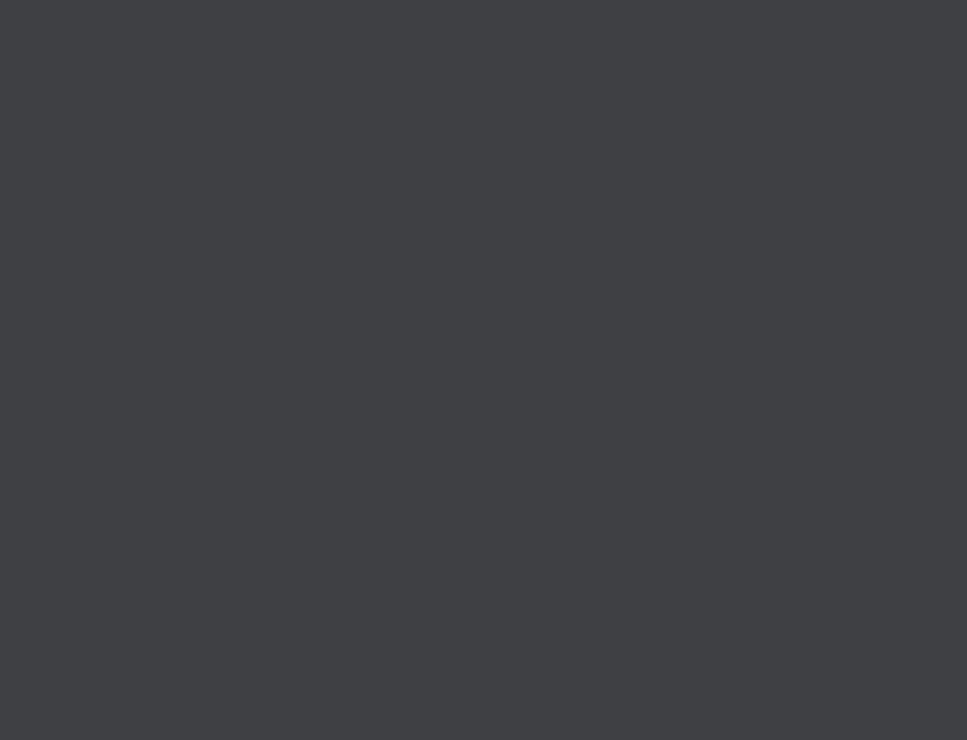
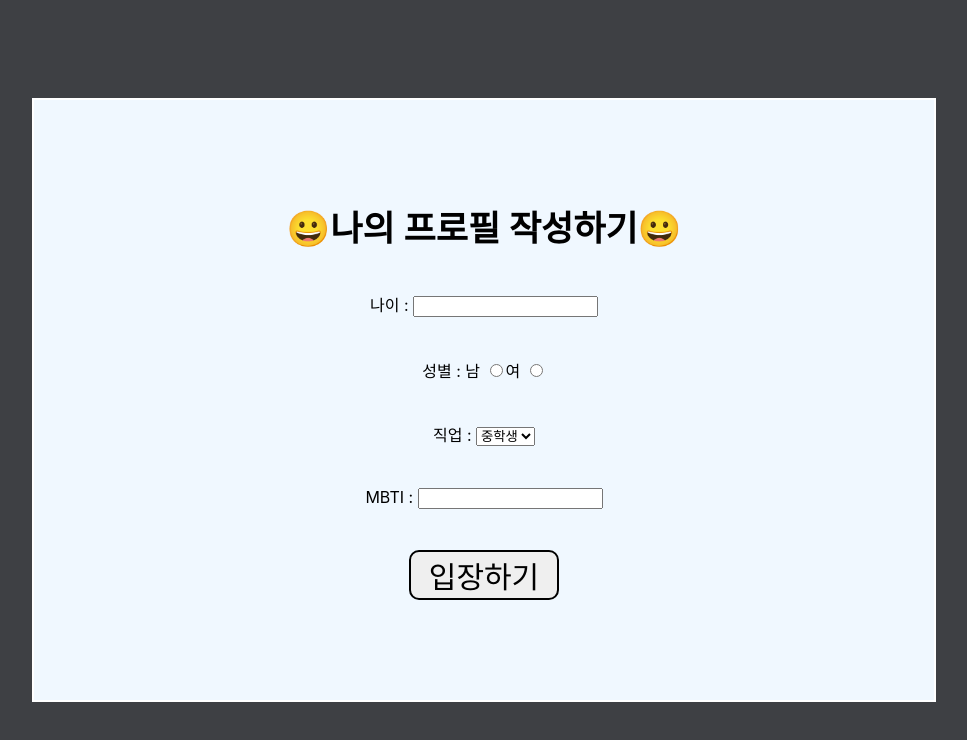
Before and after one commit to SoHotHackathon/timetraveler, a React (Create React App) app: page /ProfilePage in a window 1280 px wide. Before the commit this address had no page. Shown: the top 740 px of the page, without its empty margins (156-1123 px from the left). Built offline with nearby package versions, Linux system fonts and the light colour scheme.

Commit message:
profile page 추가

```diff
--- a/src/App.js
+++ b/src/App.js
@@ -2,6 +2,7 @@ import './App.css';
 import { BrowserRouter, Route, Routes } from 'react-router-dom';
 import StartPage from './pages/StartPage/StartPage';
 import MainPage from './pages/MainPage/MainPage';
+import ProfilePage from './pages/ProfilePage/ProfilePage';
 
 function App() {
   return (
@@ -10,6 +11,7 @@ function App() {
         <Routes>
           <Route path="/" element={<StartPage />} />
           <Route path="/MainPage" element={<MainPage />} />
+          <Route path="/ProfilePage" element={<ProfilePage />} />
         </Routes>
       </BrowserRouter>
     </div>
--- a/src/pages/MainPage/Box/Box.js
+++ b/src/pages/MainPage/Box/Box.js
@@ -1,10 +1,16 @@
 import React from 'react';
 import "./Box.scss"
+import { useNavigate } from 'react-router';
 
 const Box = (props) => {
     let Name = props.name;
+    const movePage = useNavigate();
+    const navigateToProfile = () => {
+        movePage("/ProfilePage");
+    }
+
     return (
-        <div className='box'>
+        <div className='box' onClick={navigateToProfile}>
             <p>{Name}</p>
         </div>
     );
--- a/src/pages/MainPage/MainPage.js
+++ b/src/pages/MainPage/MainPage.js
@@ -5,6 +5,7 @@ import Header from '../Component/Header/Header';
 import CategoryBox from './CategoryBox/CategoryBox';
 
 function MainPage() {
+
   return (
     <div className='FullPage'>
       <Header />
--- /dev/null
+++ b/src/pages/ProfilePage/ProfilePage.js
@@ -0,0 +1,44 @@
+import React from 'react';
+import './ProfilePage.scss';
+
+function ProfilePage() {
+  return (
+    <div className='ProfilePage'>
+      <div className='Profile'>
+        <div className='form'>
+          <div className='form-title'>
+            😀나의 프로필 작성하기😀
+          </div>
+
+          <div className='age-input'>
+            <label for='num'>나이 : </label>
+            <input id='num' name='num' type='number' />
+          </div>
+          <div className='sex-input'>
+            <lable for="sex">성별 : </lable>
+            남 <input type="radio" name="sex" />
+            여 <input type="radio" name="sex" />
+          </div>
+          <div className='job-input'>
+            직업 : <select name="job">
+              <option value='op1'>중학생</option>
+              <option value='op1'>대학생</option>
+              <option value='op1'>직장인</option>
+              <option value='op1'>무직</option>
+            </select>
+          </div>
+          <div className='mbti-input'>
+            <label for='mbti'>MBTI : </label>
+            <input type='text' name='mbti' id='mbti' />
+          </div>
+          <button className='enter-btn'>
+            입장하기
+          </button>
+        </div>
+      </div>
+    </div>
+
+  );
+}
+
+export default ProfilePage;
--- /dev/null
+++ b/src/pages/ProfilePage/ProfilePage.scss
@@ -0,0 +1,40 @@
+.ProfilePage {
+  height: 100vh;
+  display: flex;
+  justify-content: center;
+  align-items: center;
+
+  .Profile {
+    height: 600px;
+    width: 900px;
+    border: 2px solid white;
+    background-color: aliceblue;
+    display: flex;
+    flex-direction: column;
+    justify-content: center;
+    align-items: center;
+
+    .form {
+      height: 400px;
+      display: flex;
+      flex-direction: column;
+      align-items: center;
+      justify-content: space-between;
+
+      .form-title {
+        font-size: 35px;
+        font-weight: 600;
+      }
+
+      .enter-btn {
+        font-size: 30px;
+        // margin-top: 20px;
+        width: 150px;
+        height: 50px;
+        border: 2px solid black;
+        border-radius: 10px;
+      }
+
+    }
+  }
+}
```
